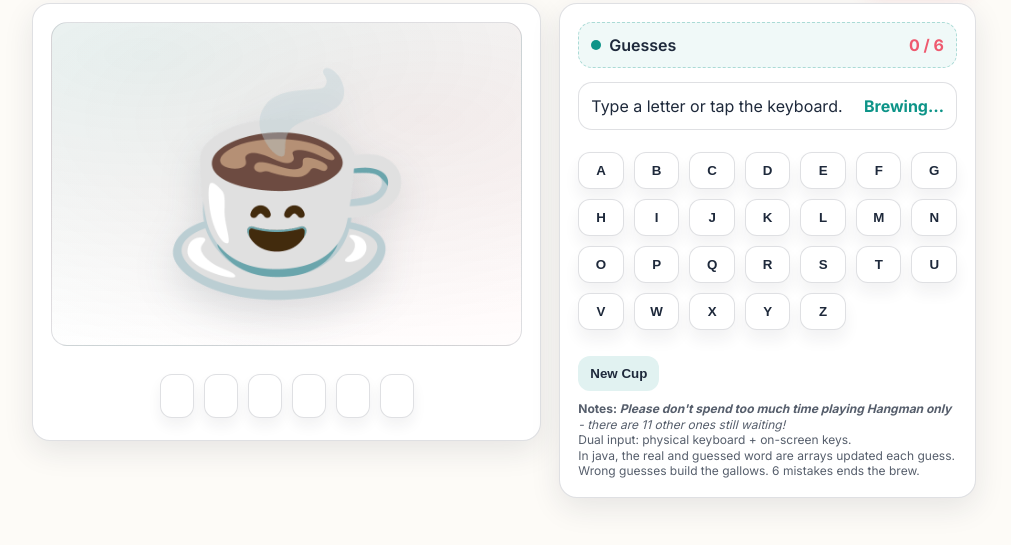
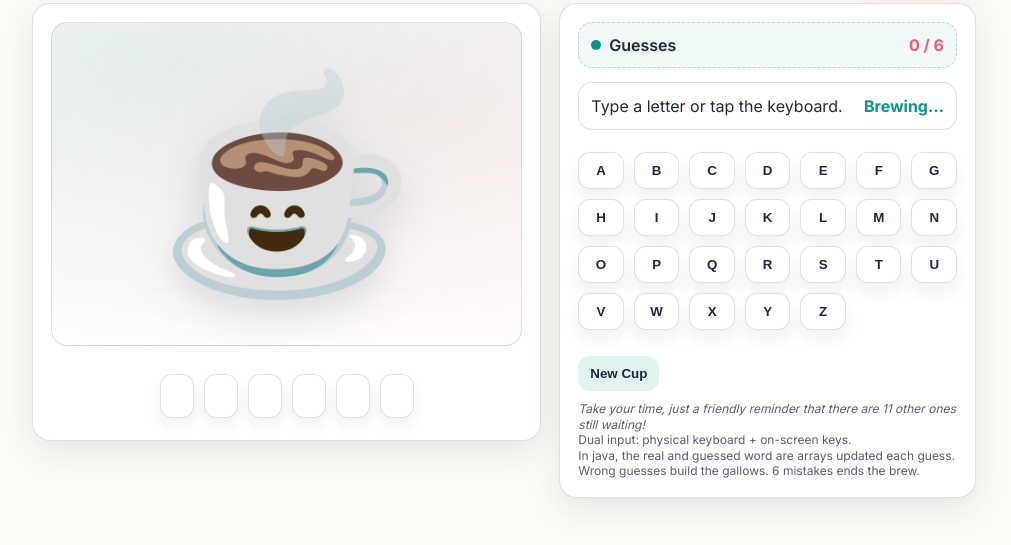
Before and after one commit to Shreemahor/data-arrays-java, a plain HTML site: page apps/hangman/hangman.html in a window 1280 px wide. Shown: the part 83-628 px from the top of the page, without its empty margins (136-1147 px from the left). Drawn offline with Linux system fonts and the light colour scheme.

Commit message:
Edit notes message slightly

```diff
--- a/apps/hangman/hangman.html
+++ b/apps/hangman/hangman.html
@@ -379,7 +379,7 @@
         <div class="controls">
           <button class="btn" id="restartBtn" type="button">New Cup</button>
           <div class="tiny">
-            <strong>Notes: <i>Please don't spend too much time playing Hangman only </strong>- there are 11 other ones still waiting!</i><br/>
+            <i>Take your time, just a friendly reminder that there are 11 other ones still waiting!</i><br/>
             Dual input: physical keyboard + on-screen keys.<br/>
             In java, the real and guessed word are arrays updated each guess.<br/>
             Wrong guesses build the gallows. 6 mistakes ends the brew.
```
